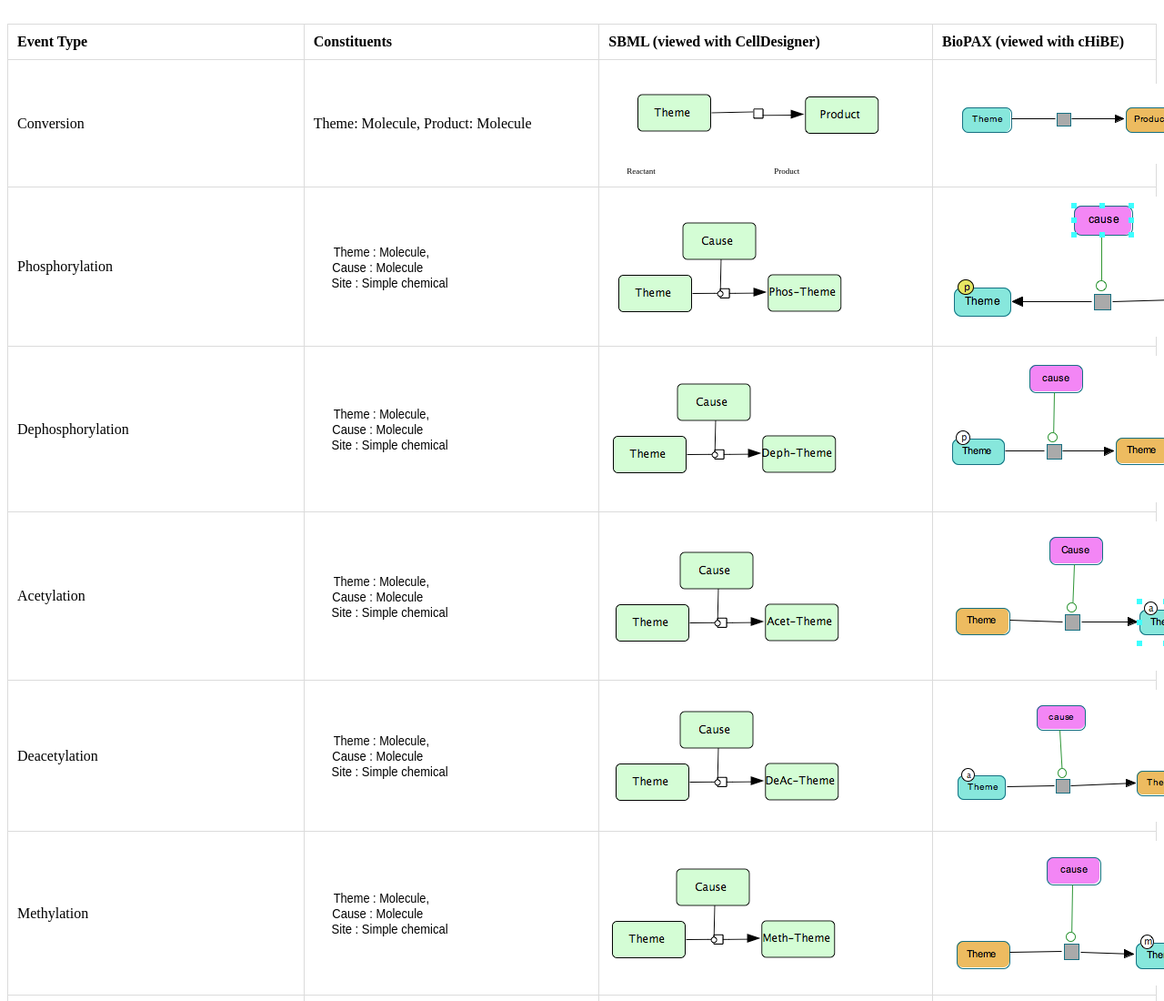
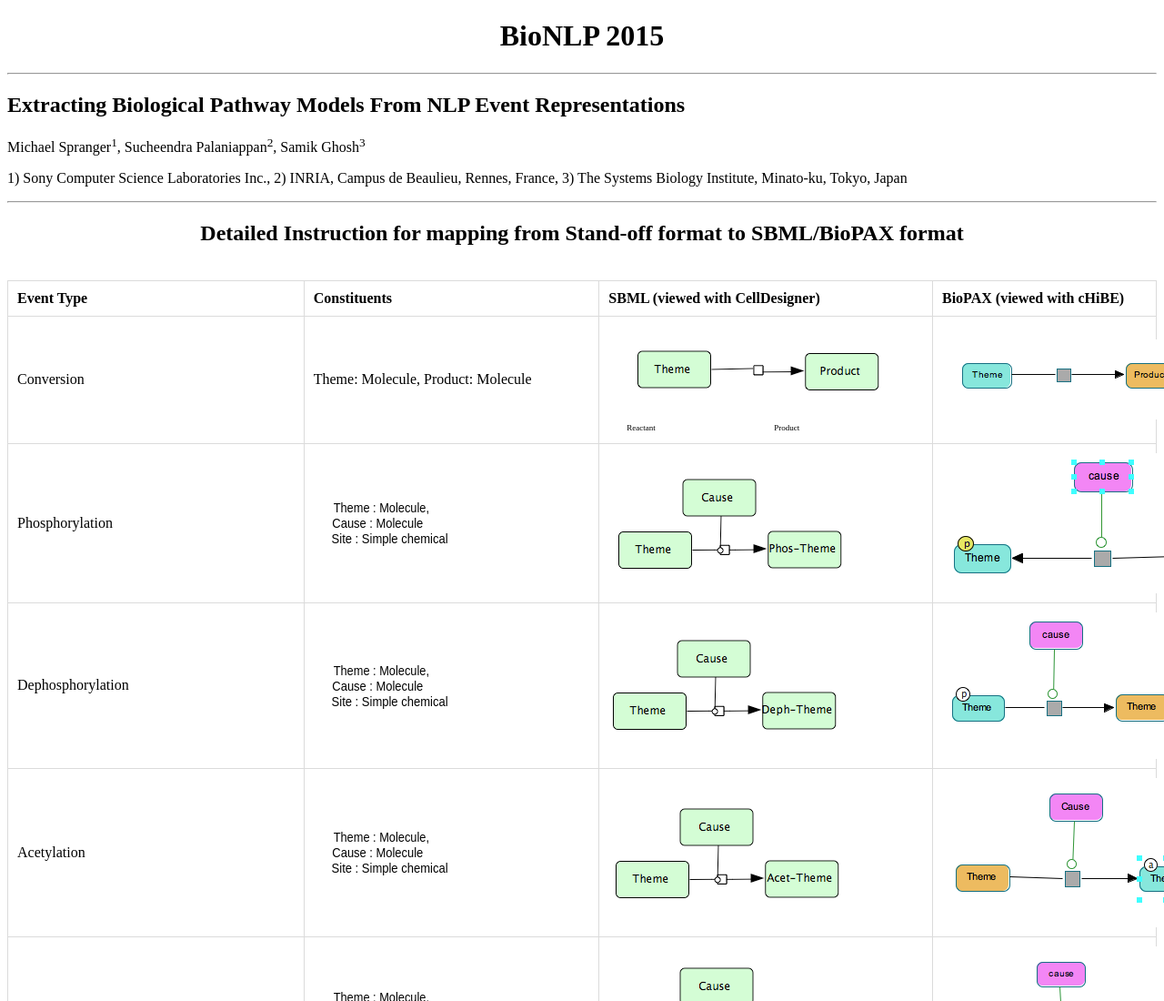
Before and after one commit to sbnlp/standoff-conversion, a plain HTML site: page index.html in a window 1280 px wide. Shown: the top 1100 px of the page at 91% size. Drawn offline with Linux system fonts and the light colour scheme.

Commit message:
first draft

```diff
--- a/index.html
+++ b/index.html
@@ -1,6 +1,14 @@
 <?xml version="1.0" encoding="UTF-8" standalone="no"?>
 <!DOCTYPE html PUBLIC "-//W3C//DTD XHTML 1.0 Transitional//EN" "http://www.w3.org/TR/xhtml1/DTD/xhtml1-transitional.dtd">
 <html><head><meta http-equiv="Content-Type" content="text/html; charset=UTF-8"/><meta name="exporter-version" content="Evernote Mac 6.0.12 (451637)"/><meta name="author" content="nlp.eventextract@gmail.com"/><meta name="created" content="2015-05-20 09:14:01 +0000"/><meta name="source" content="desktop.mac"/><meta name="updated" content="2015-06-19 05:58:31 +0000"/><title>Detailed instruction of mapping from Standoff format to BioPAX and SBML</title></head><body>
+<h1><center>BioNLP 2015</center></h1>
+<hr>
+<h2>Extracting Biological Pathway Models From NLP Event Representations</h2>
+<p>Michael Spranger<sup>1</sup>, Sucheendra Palaniappan<sup>2</sup>, Samik Ghosh<sup>3</sup></p>
+<p>1) Sony Computer Science Laboratories Inc., 2) INRIA, Campus de Beaulieu, Rennes, France, 3) The Systems Biology Institute, Minato-ku, Tokyo, Japan</p>
+<hr>
+<h2><center>Detailed Instruction for mapping from Stand-off format to SBML/BioPAX format</center></h2>
+
 <div><br/></div>
 <table style="border-collapse: collapse; margin-left: 0px; table-layout: fixed;width:100%;">
 <tr>
```
